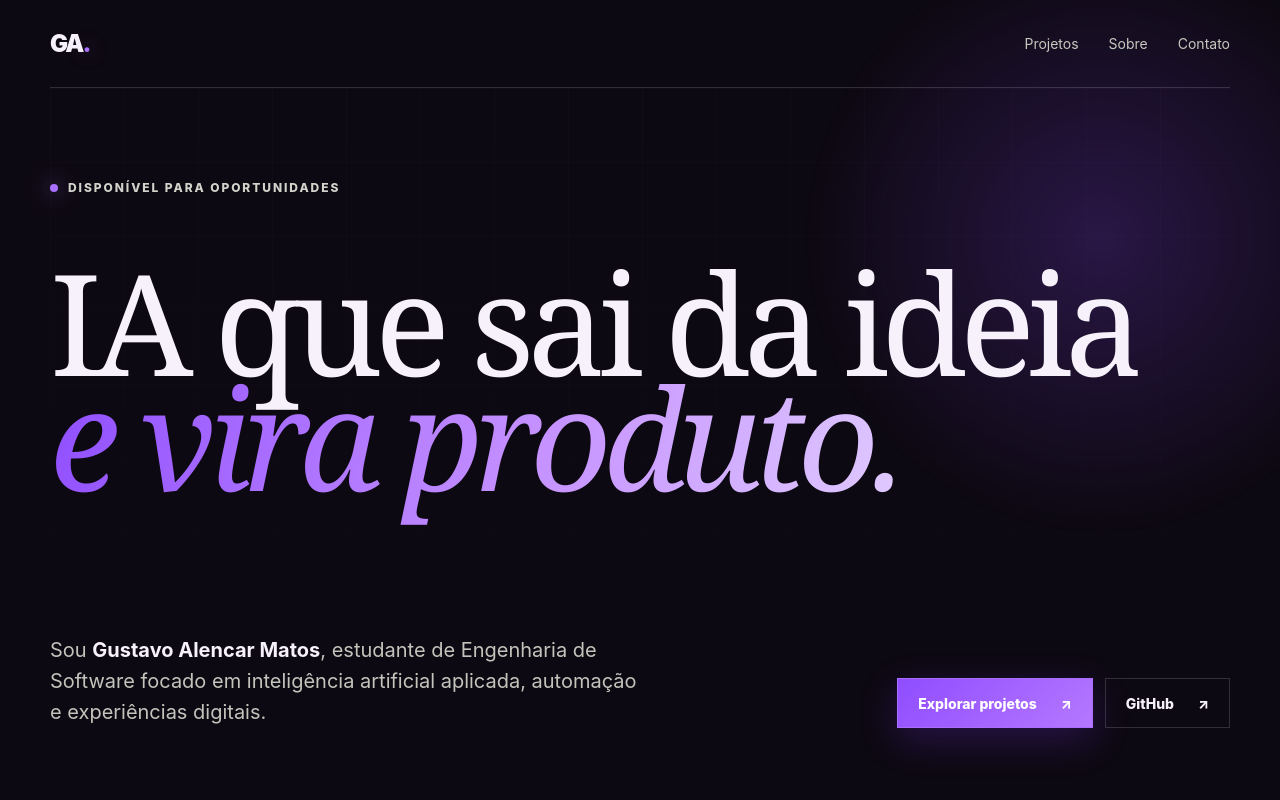
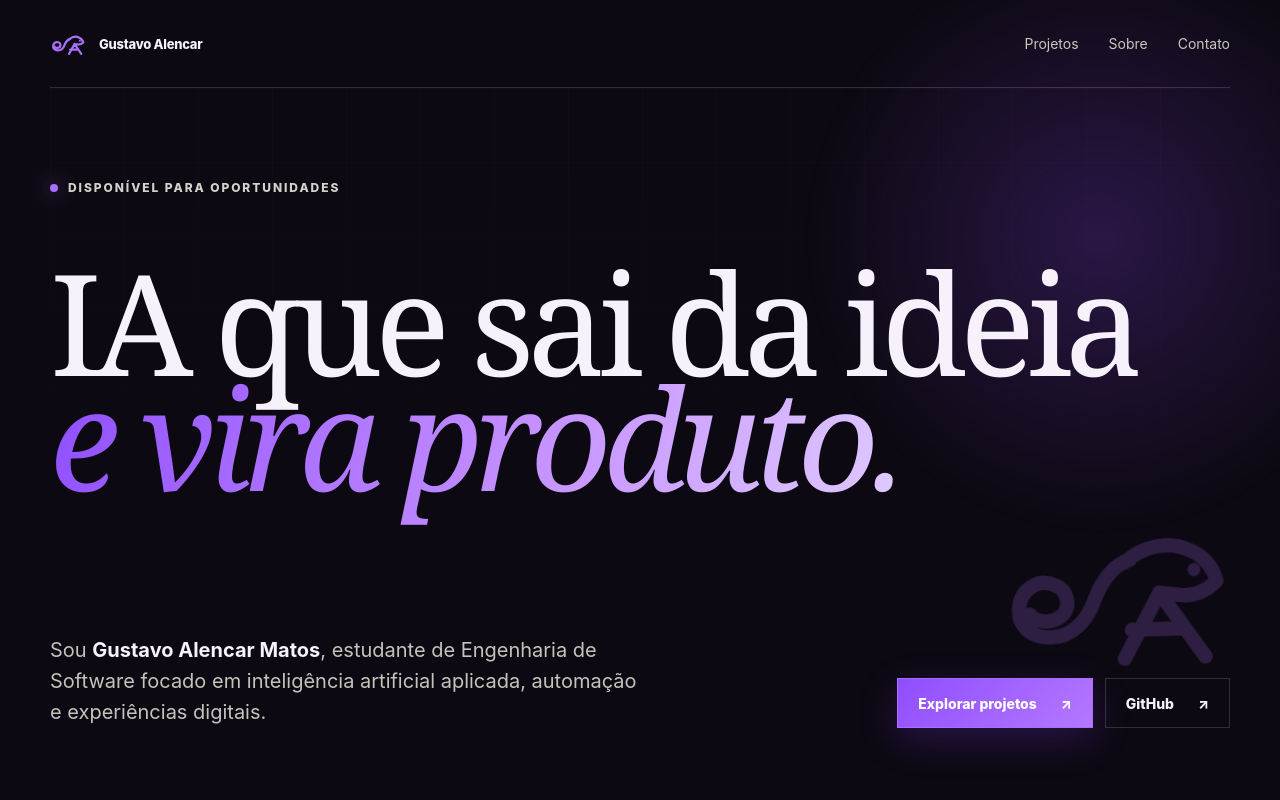
Before and after one commit to gugdev/portfolio, a Next.js app: page / in a window 1280 px wide. Shown: the top 800 px of the page. Built offline with nearby package versions, Linux system fonts and the light colour scheme.

Commit message:
feat: add minimal chameleon identity and motion

```diff
--- /dev/null
+++ b/app/components/chameleon-mark.tsx
@@ -0,0 +1,35 @@
+type ChameleonMarkProps = {
+  className?: string;
+  decorative?: boolean;
+};
+
+export function ChameleonMark({ className, decorative = false }: ChameleonMarkProps) {
+  return (
+    <svg
+      className={className}
+      viewBox="0 0 96 96"
+      fill="none"
+      xmlns="http://www.w3.org/2000/svg"
+      role={decorative ? undefined : "img"}
+      aria-hidden={decorative || undefined}
+      aria-label={decorative ? undefined : "Símbolo de Gustavo Alencar: um camaleão abstrato"}
+    >
+      {!decorative && <title>Camaleão de Gustavo Alencar</title>}
+      <path
+        d="M51 35c-7 2-11 8-14 15-3 8-9 14-17 14-8 0-13-5-12-12 1-7 8-11 14-8 5 2 6 9 2 12-4 3-10 2-12-1"
+        stroke="currentColor"
+        strokeWidth="5.5"
+        strokeLinecap="round"
+        strokeLinejoin="round"
+      />
+      <path
+        d="M49 36c7-6 17-8 25-4 5 2 9 7 10 12-4 4-9 6-15 5l-7-1-14 25M62 48l17 25M51 62h20"
+        stroke="currentColor"
+        strokeWidth="5.5"
+        strokeLinecap="round"
+        strokeLinejoin="round"
+      />
+      <circle cx="75.5" cy="39.5" r="2.5" fill="currentColor" />
+    </svg>
+  );
+}
--- /dev/null
+++ b/app/components/interactive-effects.tsx
@@ -0,0 +1,85 @@
+"use client";
+
+import { useEffect } from "react";
+
+export function InteractiveEffects() {
+  useEffect(() => {
+    const root = document.documentElement;
+    const reducedMotion = window.matchMedia("(prefers-reduced-motion: reduce)").matches;
+    const reveals = Array.from(document.querySelectorAll<HTMLElement>("[data-reveal]"));
+
+    if (reducedMotion) {
+      reveals.forEach((element) => element.classList.add("isVisible"));
+      return;
+    }
+
+    root.classList.add("motionReady");
+    let pointerFrame = 0;
+    let scrollFrame = 0;
+
+    const updatePointer = (event: PointerEvent) => {
+      window.cancelAnimationFrame(pointerFrame);
+      pointerFrame = window.requestAnimationFrame(() => {
+        root.style.setProperty("--mouse-x", `${event.clientX}px`);
+        root.style.setProperty("--mouse-y", `${event.clientY}px`);
+      });
+    };
+
+    const updateScroll = () => {
+      window.cancelAnimationFrame(scrollFrame);
+      scrollFrame = window.requestAnimationFrame(() => {
+        const distance = document.documentElement.scrollHeight - window.innerHeight;
+        const progress = distance > 0 ? window.scrollY / distance : 0;
+        root.style.setProperty("--scroll-progress", String(progress));
+      });
+    };
+
+    const observer = new IntersectionObserver(
+      (entries) => {
+        entries.forEach((entry) => {
+          if (entry.isIntersecting) {
+            entry.target.classList.add("isVisible");
+            observer.unobserve(entry.target);
+          }
+        });
+      },
+      { threshold: 0.12, rootMargin: "0px 0px -8%" },
+    );
+
+    reveals.forEach((element) => observer.observe(element));
+
+    const cards = Array.from(document.querySelectorAll<HTMLElement>(".project"));
+    const cardHandlers = new Map<HTMLElement, (event: PointerEvent) => void>();
+
+    cards.forEach((card) => {
+      const handler = (event: PointerEvent) => {
+        const bounds = card.getBoundingClientRect();
+        card.style.setProperty("--card-x", `${event.clientX - bounds.left}px`);
+        card.style.setProperty("--card-y", `${event.clientY - bounds.top}px`);
+      };
+      cardHandlers.set(card, handler);
+      card.addEventListener("pointermove", handler, { passive: true });
+    });
+
+    window.addEventListener("pointermove", updatePointer, { passive: true });
+    window.addEventListener("scroll", updateScroll, { passive: true });
+    updateScroll();
+
+    return () => {
+      observer.disconnect();
+      window.cancelAnimationFrame(pointerFrame);
+      window.cancelAnimationFrame(scrollFrame);
+      window.removeEventListener("pointermove", updatePointer);
+      window.removeEventListener("scroll", updateScroll);
+      cardHandlers.forEach((handler, card) => card.removeEventListener("pointermove", handler));
+      root.classList.remove("motionReady");
+    };
+  }, []);
+
+  return (
+    <>
+      <div className="cursorGlow" aria-hidden="true" />
+      <div className="scrollProgress" aria-hidden="true" />
+    </>
+  );
+}
--- a/app/globals.css
+++ b/app/globals.css
@@ -5,6 +5,9 @@
   --line: rgba(246, 241, 251, 0.16);
   --acid: #a970ff;
   --blue: #d2b5ff;
+  --mouse-x: 50vw;
+  --mouse-y: 30vh;
+  --scroll-progress: 0;
 }
 
 * { box-sizing: border-box; }
@@ -18,6 +21,26 @@ body {
   overflow-x: hidden;
 }
 a { color: inherit; text-decoration: none; }
+main { position: relative; }
+.cursorGlow {
+  position: fixed;
+  z-index: 20;
+  inset: 0;
+  pointer-events: none;
+  background: radial-gradient(420px circle at var(--mouse-x) var(--mouse-y), rgba(164, 92, 255, .13), transparent 68%);
+  mix-blend-mode: screen;
+}
+.scrollProgress {
+  position: fixed;
+  z-index: 30;
+  left: 0;
+  top: 0;
+  width: 100%;
+  height: 2px;
+  background: linear-gradient(90deg, #8f4dff, #d9baff);
+  transform: scaleX(var(--scroll-progress));
+  transform-origin: left;
+}
 .shell { width: min(1180px, calc(100% - 48px)); margin: 0 auto; }
 .nav {
   height: 88px;
@@ -28,8 +51,9 @@ a { color: inherit; text-decoration: none; }
   position: relative;
   z-index: 3;
 }
-.brand { font-size: 24px; font-weight: 900; letter-spacing: -0.08em; }
-.brand span { color: var(--acid); text-shadow: 0 0 18px rgba(169,112,255,.7); }
+.brand { display: inline-flex; align-items: center; gap: 11px; color: var(--acid); }
+.brandMark { width: 38px; height: 38px; flex: none; }
+.brandName { color: var(--paper); font-size: 13px; font-weight: 800; letter-spacing: -.02em; }
 .navLinks { display: flex; gap: 30px; color: #c7c8bf; font-size: 14px; }
 .navLinks a:hover { color: var(--acid); }
 .hero { min-height: 720px; padding: 92px 0 80px; display: flex; flex-direction: column; justify-content: space-between; position: relative; isolation: isolate; }
@@ -55,6 +79,19 @@ a { color: inherit; text-decoration: none; }
   background-size: 74px 74px;
   mask-image: linear-gradient(to bottom, black, transparent 78%);
 }
+.mascotMark {
+  position: absolute;
+  z-index: -1;
+  right: -18px;
+  bottom: 80px;
+  width: 250px;
+  height: 250px;
+  overflow: hidden;
+  color: var(--acid);
+  opacity: .2;
+  transform: rotate(-4deg);
+}
+.mascotMark svg { width: 100%; height: 100%; }
 .eyebrow, .kicker { font-size: 12px; font-weight: 800; letter-spacing: .16em; text-transform: uppercase; }
 .eyebrow { color: #d2d4cb; display: flex; align-items: center; gap: 10px; }
 .eyebrow span { width: 8px; height: 8px; border-radius: 50%; background: var(--acid); box-shadow: 0 0 22px var(--acid); }
@@ -82,8 +119,10 @@ h1 em { background: linear-gradient(105deg, #8f4dff, #c592ff 58%, #e0caff); colo
 .kicker { color: var(--blue); margin: 10px 0 0; }
 h2 { font-size: clamp(52px, 7vw, 96px); line-height: .92; }
 .projects { border-top: 1px solid var(--line); }
-.project { display: grid; grid-template-columns: 70px minmax(280px, 1fr) minmax(320px, .85fr); gap: 32px; padding: 54px 0; border-bottom: 1px solid var(--line); transition: background .25s ease; }
-.project:hover { background: rgba(255,255,255,.025); }
+.project { display: grid; grid-template-columns: 70px minmax(280px, 1fr) minmax(320px, .85fr); gap: 32px; padding: 54px 0; border-bottom: 1px solid var(--line); transition: background .25s ease, transform .35s ease; position: relative; isolation: isolate; overflow: hidden; }
+.project::before { content: ""; position: absolute; z-index: -1; inset: 0; opacity: 0; background: radial-gradient(420px circle at var(--card-x, 50%) var(--card-y, 50%), rgba(169,112,255,.1), transparent 68%); transition: opacity .3s ease; }
+.project:hover { background: rgba(255,255,255,.018); transform: translateX(6px); }
+.project:hover::before { opacity: 1; }
 .projectIndex { font-family: Georgia, serif; color: var(--acid); font-size: 20px; }
 .projectLabel { color: var(--blue); font-size: 12px; font-weight: 800; text-transform: uppercase; letter-spacing: .12em; margin: 0 0 14px; }
 .project h3 { font-family: Georgia, serif; font-size: 48px; font-weight: 400; letter-spacing: -.045em; margin: 0 0 20px; }
@@ -126,9 +165,11 @@ h2 { font-size: clamp(52px, 7vw, 96px); line-height: .92; }
   .shell { width: min(100% - 30px, 1180px); }
   .nav { height: 72px; }
   .navLinks { gap: 16px; }
+  .brandName { display: none; }
   .navLinks a:nth-child(2) { display: none; }
   .hero { min-height: 660px; padding: 70px 0 60px; overflow: hidden; }
   .hero::before { width: 420px; height: 420px; right: -230px; top: -90px; }
+  .mascotMark { right: -70px; bottom: 145px; width: 190px; height: 190px; opacity: .12; }
   h1 { font-size: clamp(58px, 20vw, 92px); line-height: .86; }
   .heroBottom { display: block; }
   .heroBottom > p { font-size: 17px; }
@@ -151,9 +192,23 @@ h2 { font-size: clamp(52px, 7vw, 96px); line-height: .92; }
   .footer { align-items: flex-start; flex-direction: column; justify-content: center; gap: 8px; }
 }
 
+@media (hover: none), (pointer: coarse) {
+  .cursorGlow { display: none; }
+  .project:hover { transform: none; }
+}
+
 @media (prefers-reduced-motion: no-preference) {
   .hero h1, .heroBottom, .eyebrow { animation: rise .75s both cubic-bezier(.2,.8,.2,1); }
   .heroBottom { animation-delay: .14s; }
   .hero h1 { animation-delay: .06s; }
   @keyframes rise { from { opacity: 0; transform: translateY(28px); } to { opacity: 1; transform: translateY(0); } }
+  .motionReady [data-reveal] { opacity: 0; transform: translateY(34px); transition: opacity .75s cubic-bezier(.2,.8,.2,1), transform .75s cubic-bezier(.2,.8,.2,1); }
+  .motionReady [data-reveal].isVisible { opacity: 1; transform: translateY(0); }
+  .mascotMark { animation: mascotFloat 5s ease-in-out infinite; }
+  @keyframes mascotFloat { 0%, 100% { transform: translateY(0) rotate(-4deg); } 50% { transform: translateY(-12px) rotate(-1deg); } }
 }
+
+@media (prefers-reduced-motion: reduce) {
+  html { scroll-behavior: auto; }
+  .cursorGlow, .scrollProgress { display: none; }
+}
--- a/app/page.tsx
+++ b/app/page.tsx
@@ -1,3 +1,6 @@
+import { ChameleonMark } from "./components/chameleon-mark";
+import { InteractiveEffects } from "./components/interactive-effects";
+
 const projects = [
   {
     index: "01",
@@ -79,9 +82,11 @@ function ArrowIcon() {
 export default function Home() {
   return (
     <main>
+      <InteractiveEffects />
       <nav className="nav shell" aria-label="Navegação principal">
         <a className="brand" href="#top" aria-label="Voltar ao início">
-          GA<span>.</span>
+          <ChameleonMark className="brandMark" />
+          <span className="brandName">Gustavo Alencar</span>
         </a>
         <div className="navLinks">
           <a href="#projetos">Projetos</a>
@@ -91,6 +96,9 @@ export default function Home() {
       </nav>
 
       <section className="hero shell" id="top">
+        <div className="mascotMark" aria-hidden="true">
+          <ChameleonMark decorative />
+        </div>
         <div className="eyebrow"><span /> Disponível para oportunidades</div>
         <h1>
           IA que sai da ideia<br />
@@ -110,7 +118,7 @@ export default function Home() {
         </div>
       </section>
 
-      <section className="proof">
+      <section className="proof" data-reveal>
         <div className="shell proofGrid">
           <div><strong>2º</strong><span>lugar no Hackathon<br />ENIAC Lab Innovation</span></div>
           <div><strong>05</strong><span>projetos aplicados<br />em equipe</span></div>
@@ -119,14 +127,14 @@ export default function Home() {
       </section>
 
       <section className="section shell" id="projetos">
-        <div className="sectionHeading">
+        <div className="sectionHeading" data-reveal>
           <p className="kicker">Trabalho selecionado</p>
           <h2>Projetos com<br /><em>problemas reais.</em></h2>
         </div>
 
         <div className="projects">
           {projects.map((project) => (
-            <article className="project" key={project.title}>
+            <article className="project" key={project.title} data-reveal>
               <div className="projectIndex">{project.index}</div>
               <div className="projectMain">
                 <p className="projectLabel">{project.label}</p>
@@ -155,7 +163,7 @@ export default function Home() {
       </section>
 
       <section className="about section" id="sobre">
-        <div className="shell aboutGrid">
+        <div className="shell aboutGrid" data-reveal>
           <div>
             <p className="kicker">Sobre mim</p>
             <h2>Curiosidade técnica.<br /><em>Execução prática.</em></h2>
@@ -180,7 +188,7 @@ export default function Home() {
 
       <section className="education section shell">
         <p className="kicker">Formação</p>
-        <div className="timeline">
+        <div className="timeline" data-reveal>
           <div className="educationItem">
             <span>2026 — 2028</span>
             <div><h3>Engenharia de Software</h3><p>ENIAC · Bacharelado em andamento</p></div>
@@ -193,7 +201,7 @@ export default function Home() {
       </section>
 
       <section className="contact section" id="contato">
-        <div className="shell contactInner">
+        <div className="shell contactInner" data-reveal>
           <p className="kicker">Vamos conversar</p>
           <h2>Tem um problema<br /><em>interessante?</em></h2>
           <p>Estou aberto a oportunidades de estágio em IA, Engenharia de Software, automação e desenvolvimento.</p>
```
